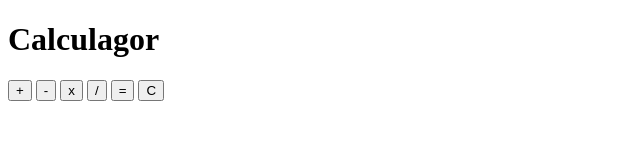
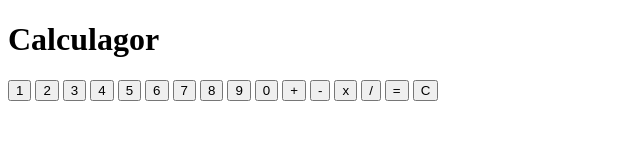
Before and after one commit to lyndonpanton/calculator, a plain HTML site: page index.html in a window 1280 px wide. Shown: the whole page, without its empty margins (0-640 px from the left). Drawn offline with Linux system fonts and the light colour scheme.

Commit message:
Feature: Add calculator number interface elements

```diff
--- a/index.html
+++ b/index.html
@@ -17,6 +17,18 @@
 
         <div id="calculator">
             <p id="calculator-display"></p>
+
+            <button id="calculator-one" class="calculator-digit">1</button>
+            <button id="calculator-one" class="calculator-digit">2</button>
+            <button id="calculator-one" class="calculator-digit">3</button>
+            <button id="calculator-one" class="calculator-digit">4</button>
+            <button id="calculator-one" class="calculator-digit">5</button>
+            <button id="calculator-one" class="calculator-digit">6</button>
+            <button id="calculator-one" class="calculator-digit">7</button>
+            <button id="calculator-one" class="calculator-digit">8</button>
+            <button id="calculator-one" class="calculator-digit">9</button>
+            <button id="calculator-one" class="calculator-digit">0</button>
+
             <button id="calculator-add">+</button>
             <button id="calculator-subtract">-</button>
             <button id="calculator-multiply">x</button>
```
Also changed, not shown: js/script.js (+2 -5 lines).
